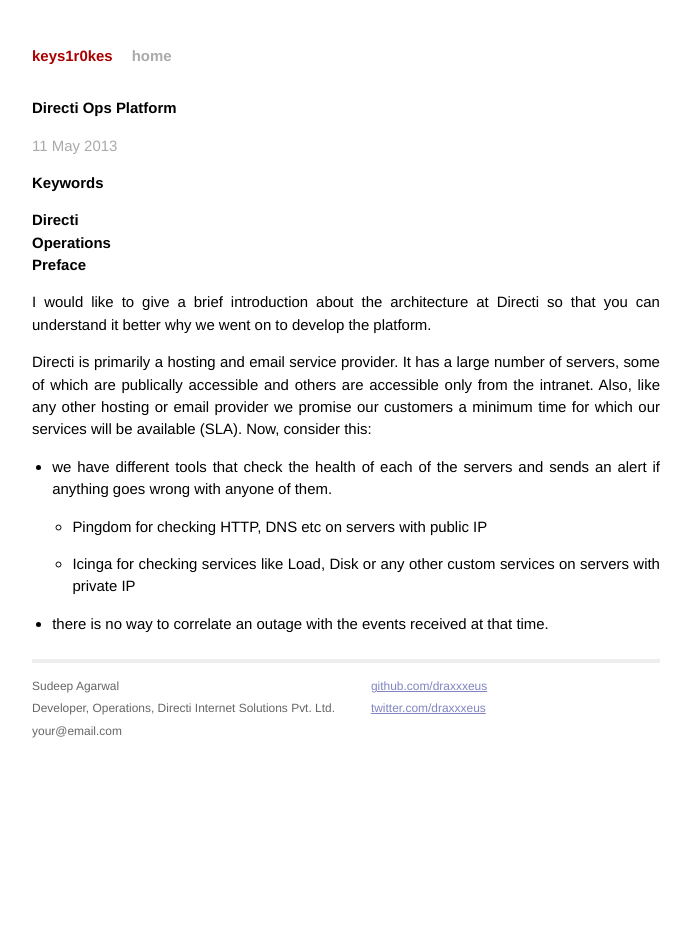
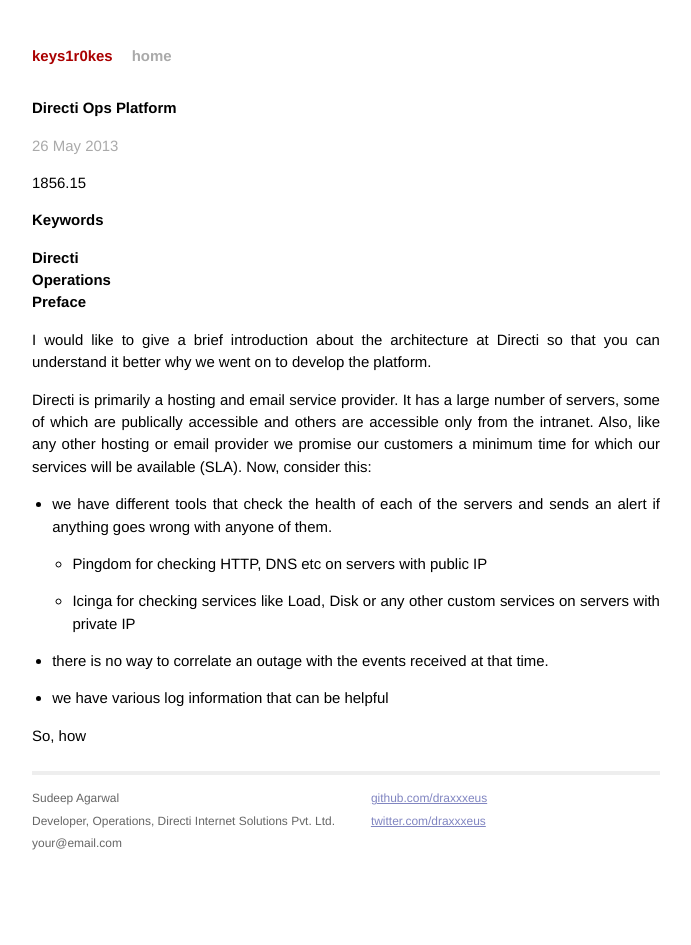
Before and after one commit to draxxxeus/draxxxeus.github.io, a Jekyll site: the page built from _posts/2013-05-26-directi-ops-platform.md, in a window 1280 px wide. Shown: the whole page, without its empty margins (294-985 px from the left). Built offline with Jekyll 4.4.1, drawn with Linux system fonts in a browser that asks for light colours.

Commit message:
Update the date

```diff
--- a/_posts/2013-05-11-directi-ops-platform.md
+++ b/_posts/2013-05-26-directi-ops-platform.md
@@ -3,6 +3,7 @@
 title: Directi Ops Platform
 ---
 
+1856.15
 
 # Keywords
 ## Directi
@@ -23,3 +24,7 @@
     * Icinga for checking services like Load, Disk or any other custom services on servers with private IP
 
 * there is no way to correlate an outage with the events received at that time.
+
+* we have various log information that can be helpful
+
+So, how
```
